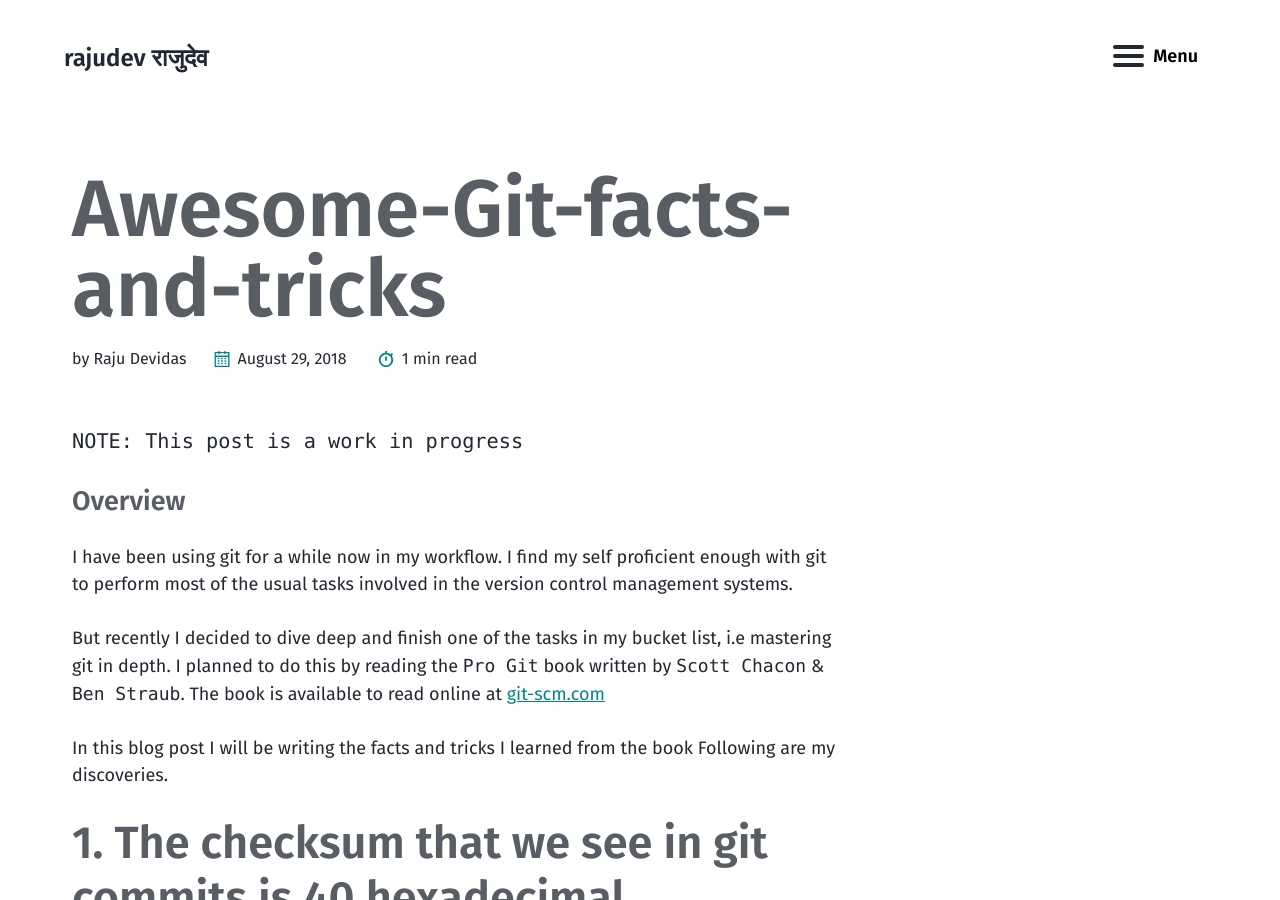
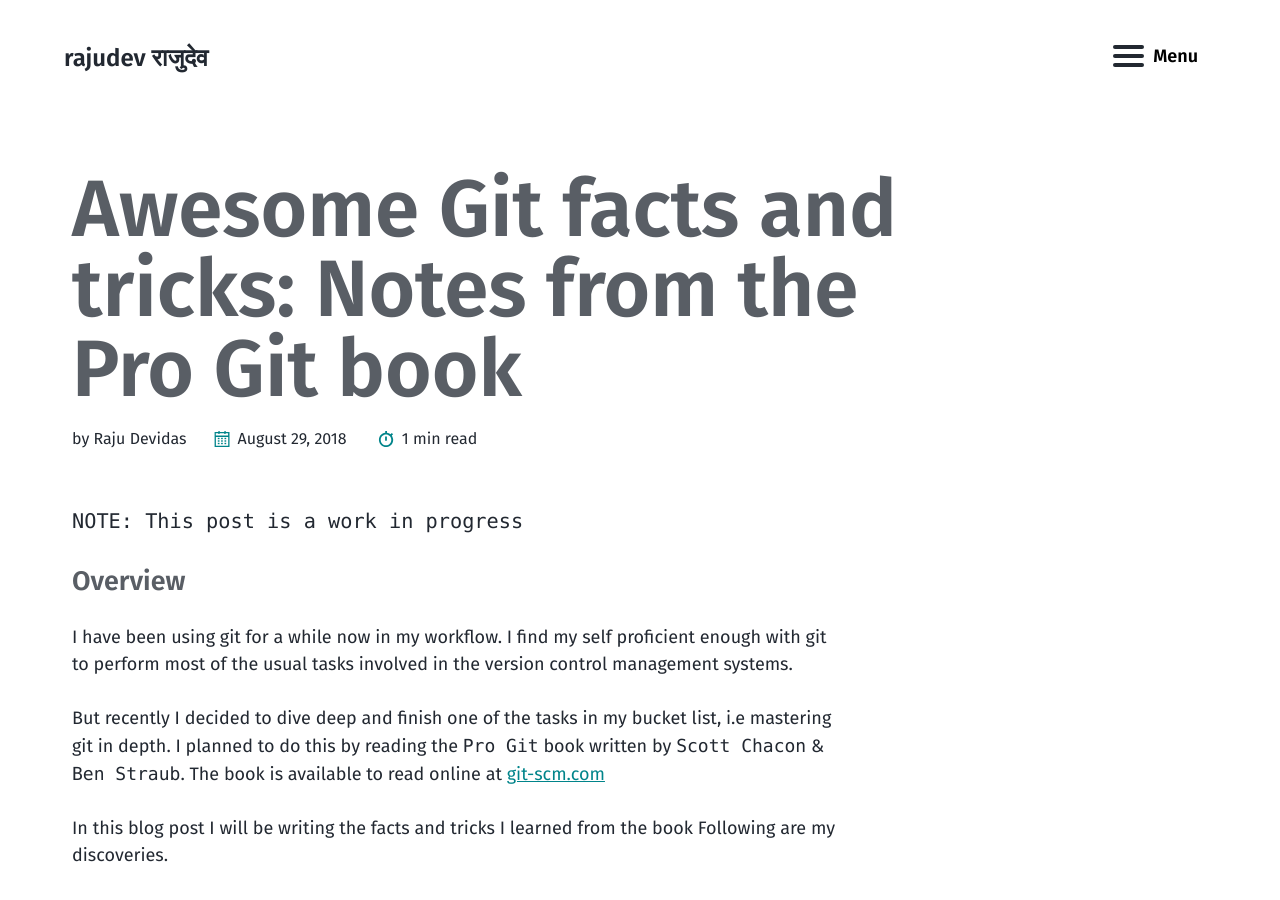
Before and after one commit to rajudev/rajudev.github.io, a Jekyll site: the page built from _posts/2018-08-29-Git-tricks-that-very-few-people-know-and-use.md, in a window 1280 px wide and 900 px high. Built offline with Jekyll 4.4.1, drawn with Linux system fonts in a browser that asks for light colours.

Commit message:
1. Fixing the blog post titles. 2. Changing the size of the section headings in the Pro Git blog post

````diff
--- a/_posts/2018-08-29-Git-tricks-that-very-few-people-know-and-use.md
+++ b/_posts/2018-08-29-Git-tricks-that-very-few-people-know-and-use.md
@@ -1,5 +1,5 @@
 ---
-title: "Awesome-Git-facts-and-tricks"
+title: "Awesome Git facts and tricks: Notes from the Pro Git book"
 categories:
   - Markdown
 tags:
@@ -27,7 +27,7 @@
 In this blog post I will be writing the facts and tricks I learned from the book
 Following are my discoveries.
 
-# 1. The checksum that we see in git commits is 40 hexadecimal characters
+## 1. The checksum that we see in git commits is 40 hexadecimal characters
 The mechanism that Git uses for this checksumming is called a SHA-1 hash.
 This is a 40-character string composed of hexadecimal characters (0–9 and a–f)
 and calculated based on the contents of a file or directory structure in Git.
@@ -38,7 +38,7 @@
 ```
 You will see these hash values all over the place in Git because it uses them so much. In fact, Git stores everything in its database not by file name but by the hash value of its contents.
 
-# 2. You can clone a git repository under a different folder name
+## 2. You can clone a git repository under a different folder name
 
 If you want to clone the git repository into a directory named something other
 than what the repository name uses, you can specify the new directory name as
@@ -54,5 +54,5 @@
 $ git clone https://github.com/libgit2/libgit2 mylibgit
 ```
 
-# 3.
-# 4.
+## 3.
+## 4.
````
Also changed, not shown: _posts/2018-04-12-Viewing-saved-wifi-passwords-from-terminal.md (+1 -1 lines).
